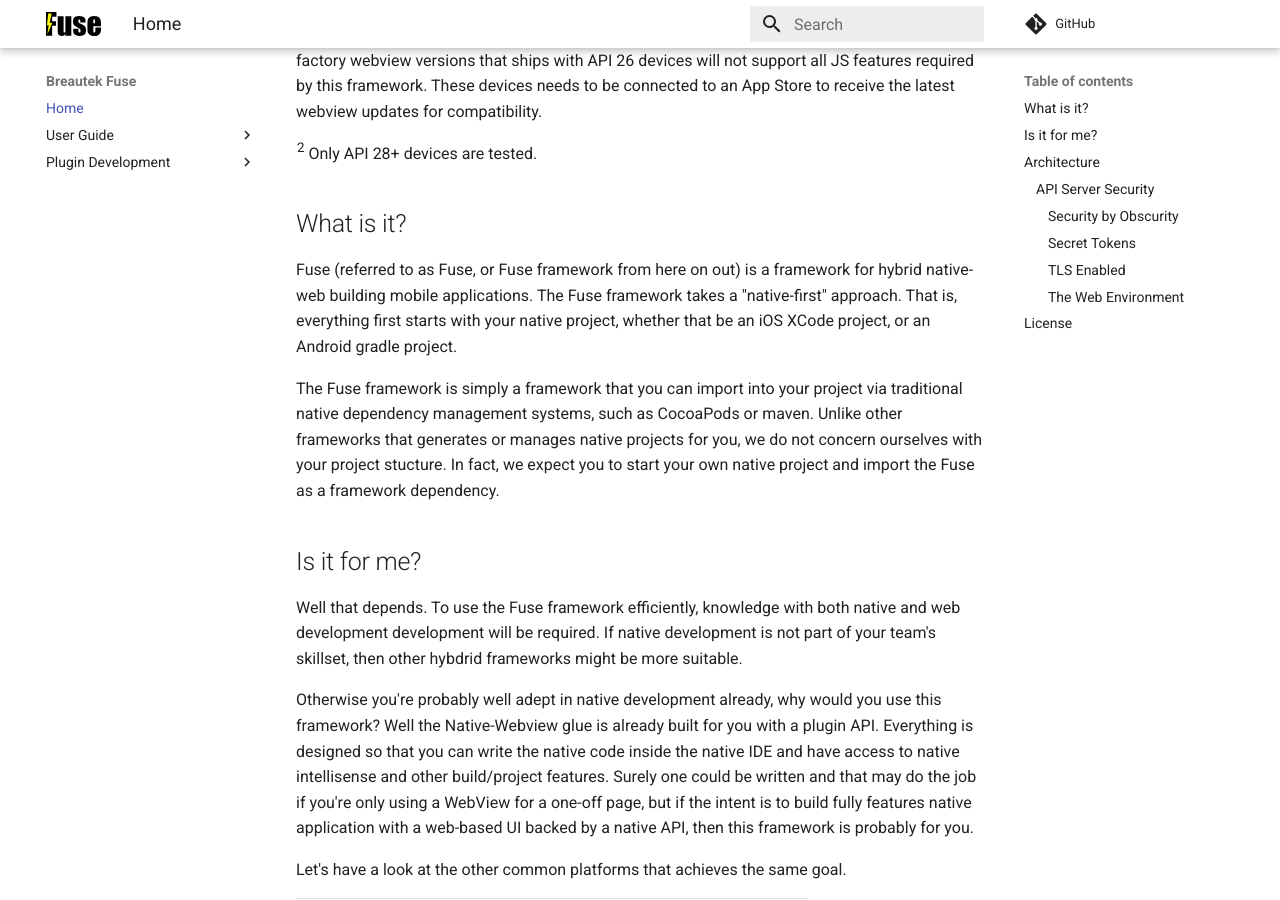
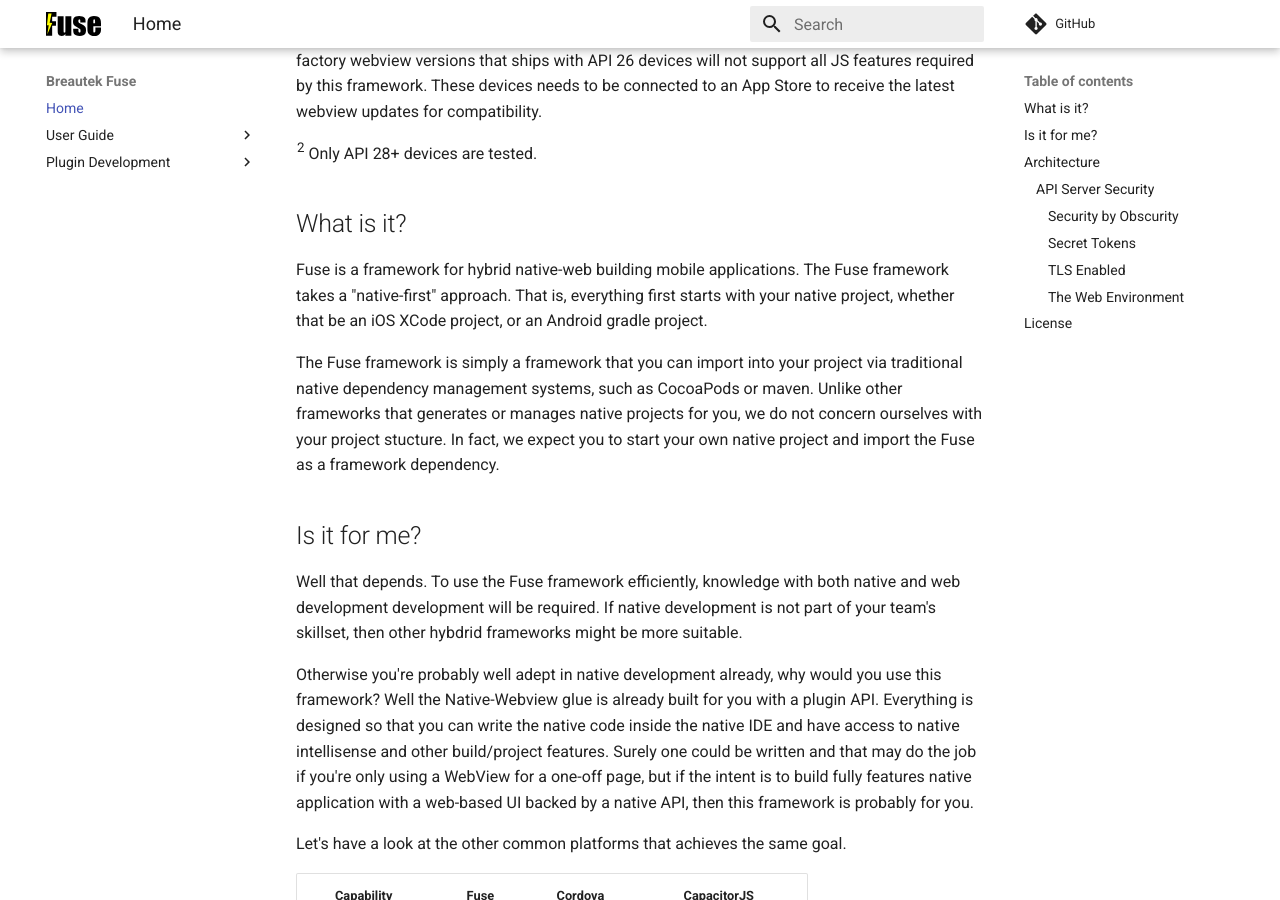
Before and after one commit to btfuse/fuse-docs, an MkDocs documentation site: the page built from docs/index.md, in a window 1280 px wide and 900 px high, scrolled down 681 px. Built offline with MkDocs 1.6.1 and Material for MkDocs 9.7.7, drawn with Linux system fonts in a browser that asks for light colours; comment, search, counter and statistics services are not loaded.

Commit message:
Make introduction a bit less wordy

```diff
--- a/docs/index.md
+++ b/docs/index.md
@@ -29,7 +29,7 @@ For Android, we aim to support the minimum API that the [system webview](https:/
 
 ## What is it?
 
-Fuse (referred to as Fuse, or Fuse framework from here on out) is a framework for hybrid native-web building mobile applications.
+Fuse is a framework for hybrid native-web building mobile applications.
 The Fuse framework takes a "native-first" approach. That is, everything first starts with your native project, whether that be an iOS XCode project, or an Android gradle project.
 
 The Fuse framework is simply a framework that you can import into your project via traditional native dependency management systems, such as
```
